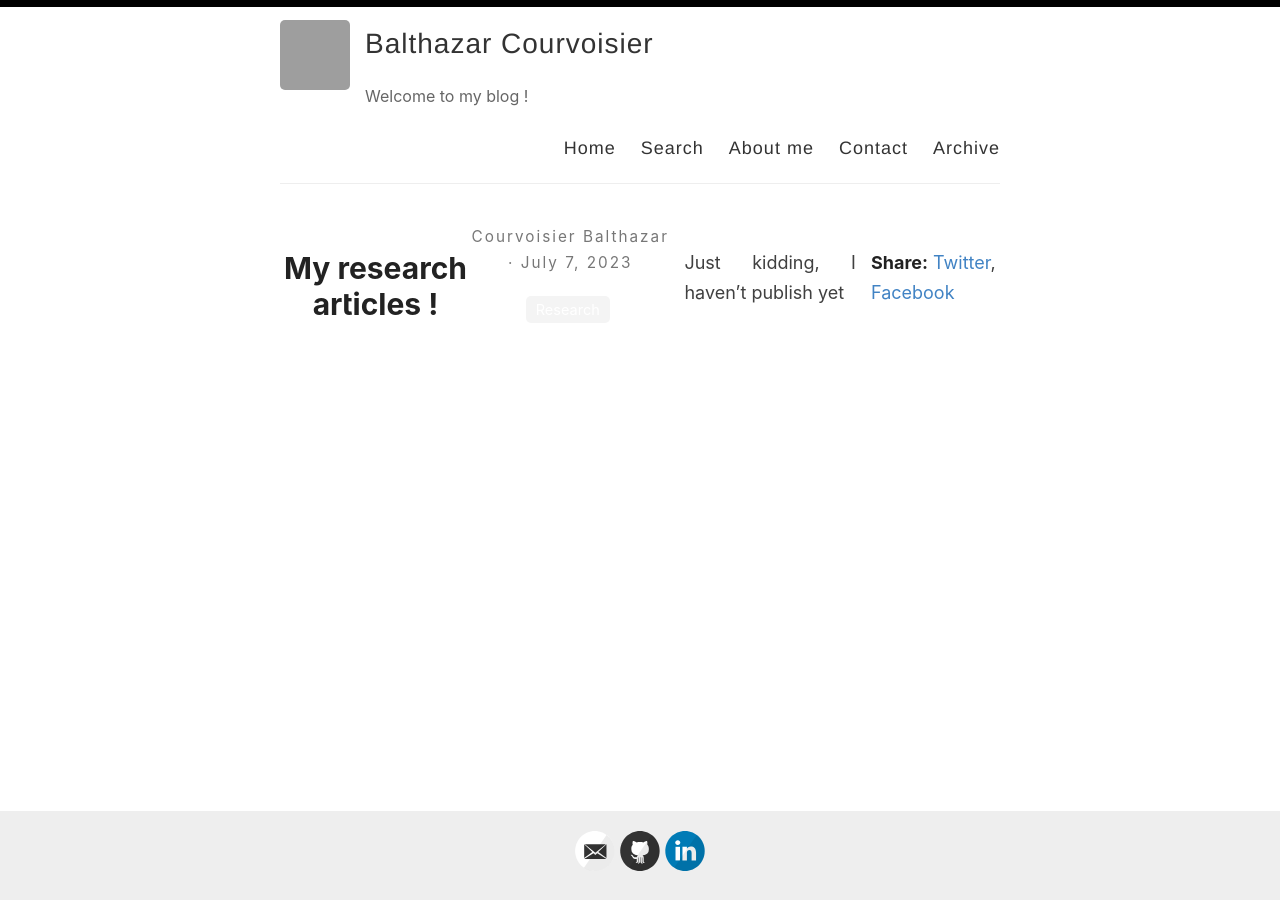
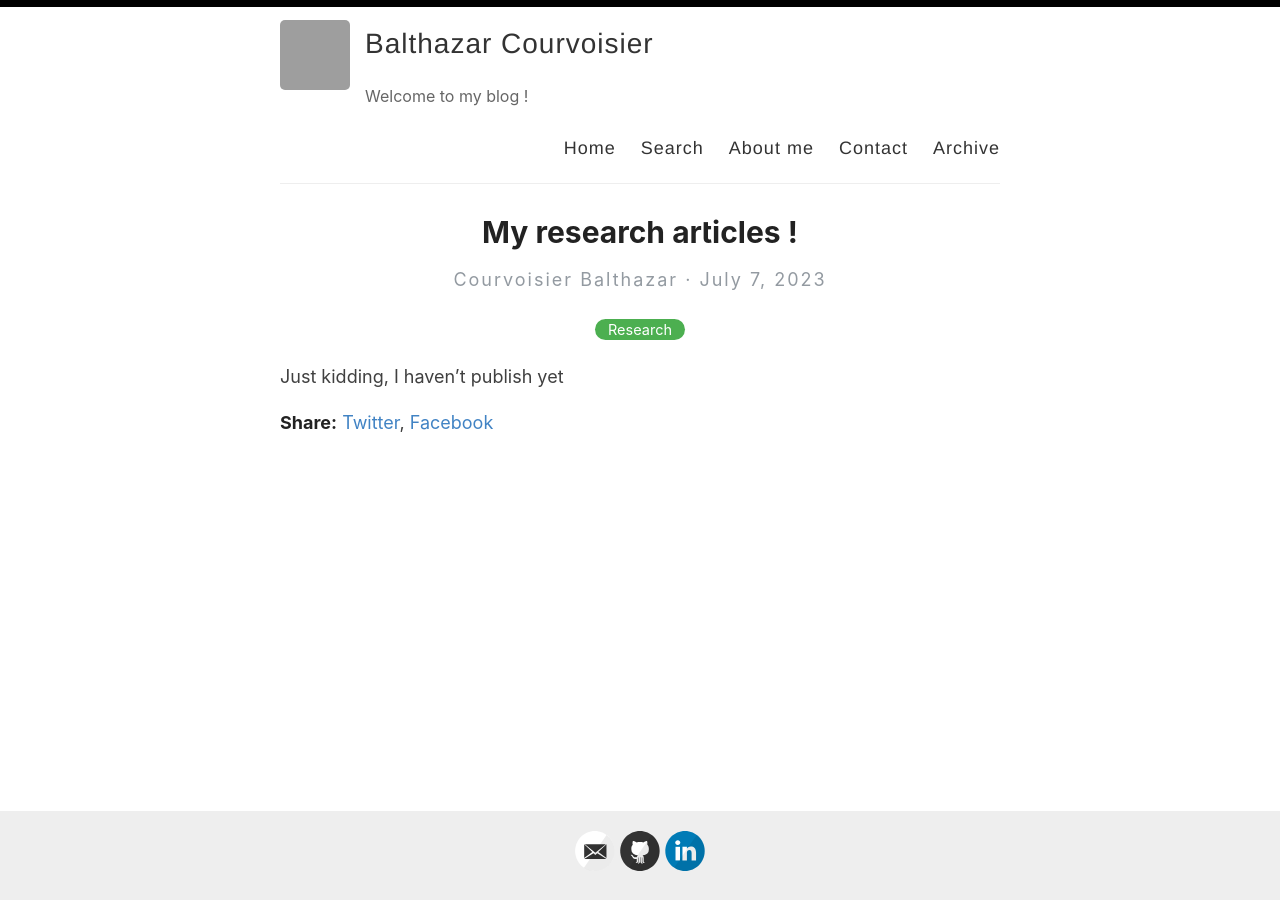
Before and after one commit to Zaltarba/blog, a Jekyll site: the page built from _posts/2023-07-07-MyResearchArticle.md, in a window 1280 px wide. Built offline with Jekyll 4.4.1, drawn with Linux system fonts in a browser that asks for light colours.

Commit message:
Update default.html

```diff
--- a/_layouts/default.html
+++ b/_layouts/default.html
@@ -15,43 +15,10 @@
     {% include analytics_head.html %}
 
     <style>
-        .post {
-            display: flex;
-            flex-direction: row;
-            align-items: center;
-            justify-content: space-between;
-        }
         .content, .post-image {
             flex-basis: 50%;
             padding-right: 20px;
         }
-        .author_title {
-            color: #777;
-            font-size: 0.85em;
-            text-align: center;
-        }
-        .post-tags a {
-            background: #f4f4f4;
-            padding: 5px 10px;
-            border-radius: 5px;
-            margin-right: 5px;
-            text-decoration: none;
-        }
-
-        .post-tags {
-            text-align: center;
-            margin-bottom: 20px;
-        }
-
-        .entry {
-            text-align: justify;
-            padding: 15px;
-        }
-
-        .share-box {
-            font-weight: bold;
-        }
-
         .post-image img {
             width: 75%;
             height: auto;
@@ -75,9 +42,7 @@
             margin-bottom: 20px;
         }
     </style>
-</head>
-
-
+  </head>
   <body>
     <div id="bar"></div>
     <div class="wrapper-container">
```
